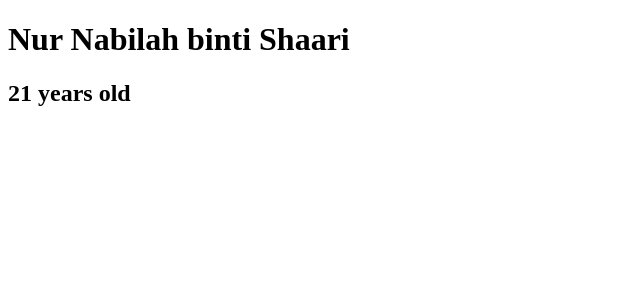
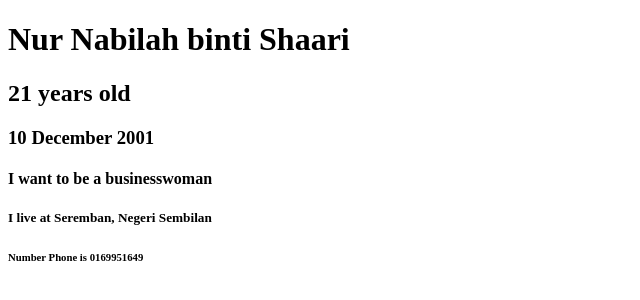
Before and after one commit to nurnabilahhh/Student_Profile, a plain HTML site: page index.html in a window 1280 px wide. Shown: the whole page, without its empty margins (0-640 px from the left). Drawn offline with Linux system fonts and the light colour scheme.

Commit message:
Mypersonal

```diff
--- a/index.html
+++ b/index.html
@@ -9,6 +9,11 @@
 <body>
     <h1> Nur Nabilah binti Shaari</h1>
     <h2> 21 years old</h2>
+    <h3> 10 December 2001</h3>
+    <h4> I want to be a businesswoman</h4>
+    <h5> I live at Seremban, Negeri Sembilan</h5>
+    <h6> Number Phone is 0169951649</h6>
+
 
 </body>
 </html>
```
